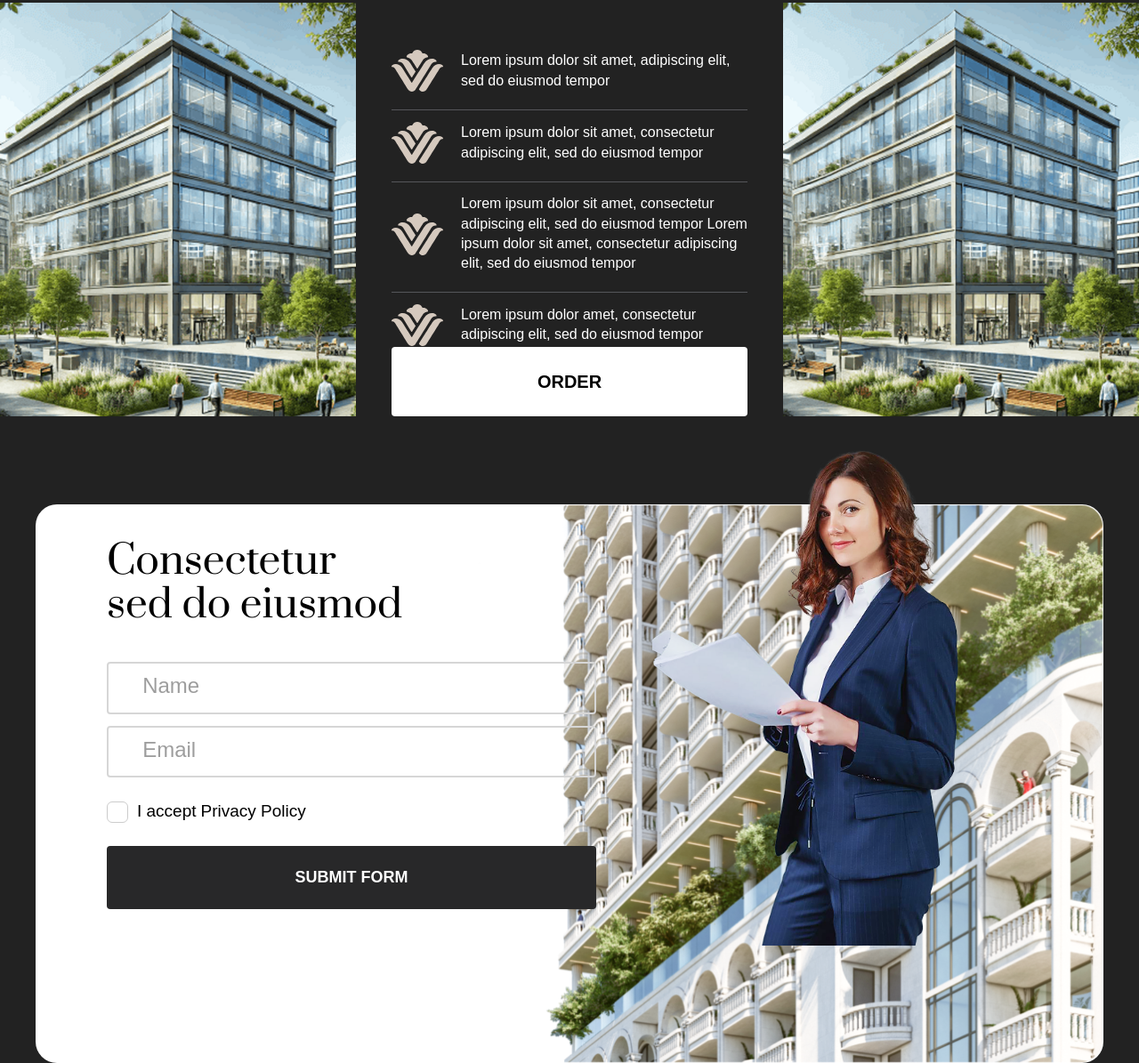
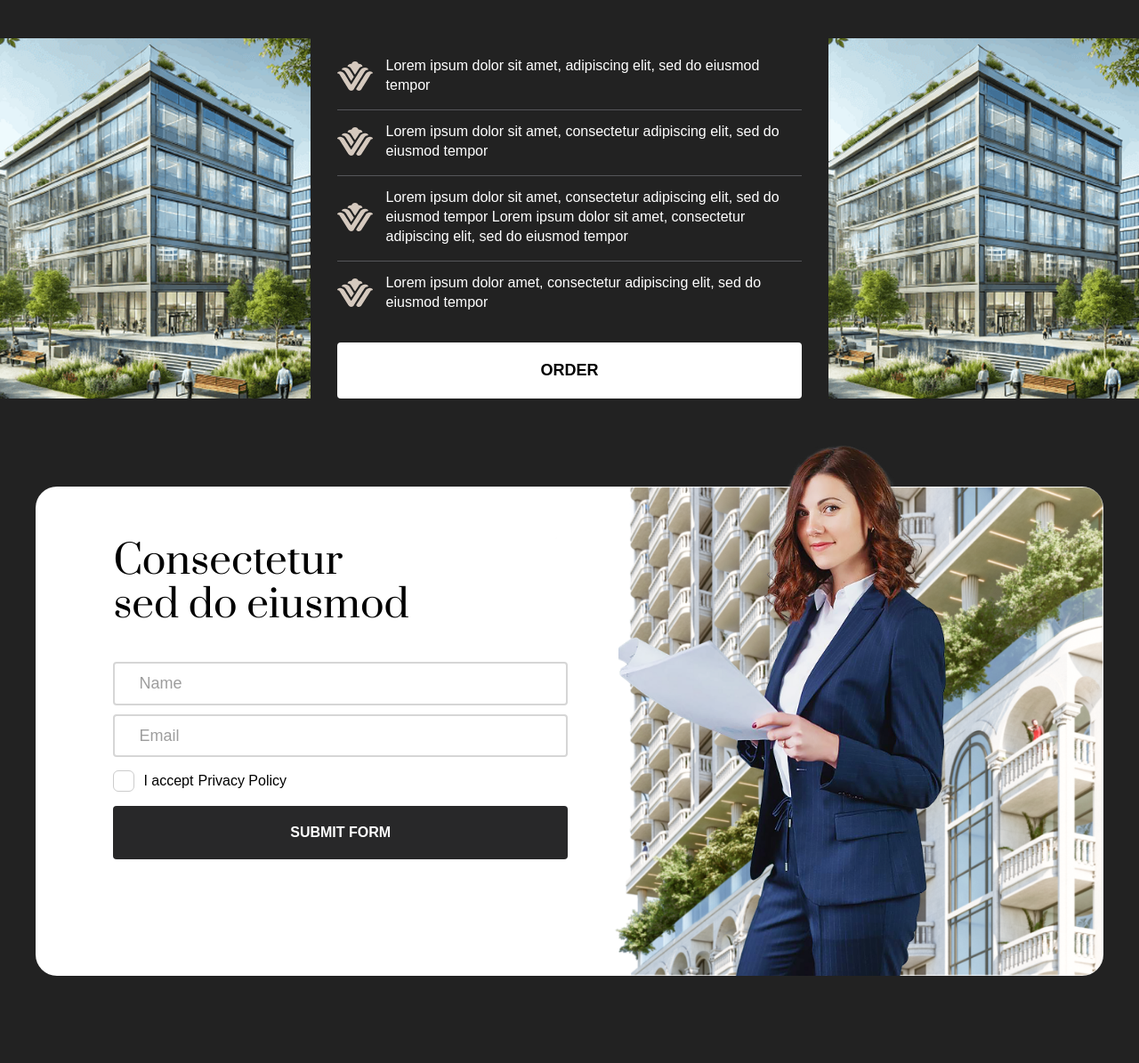
Before and after one commit to abdanila/MST_test, a plain HTML site: page index.html in a window 1280 px wide. Shown: the part 812-2007 px from the top of the page at 89% size. Drawn offline with Linux system fonts and the light colour scheme.

Commit message:
версия 1 с адаптивом до 1024px

```diff
--- a/index.html
+++ b/index.html
@@ -81,9 +81,7 @@
                             <button class="banner__content__order">SUBMIT FORM</button>
                         </form>
                     </div>
-                    <div class="form__content__grid__items form__content__grid__items-bg">
                         <img src="/img/women.png" alt="women" class="form__bg-2">
-                    </div>
                 </div>
             </div>
         </div>
@@ -113,7 +111,7 @@
                         <button class="banner__content__order footer__bottom__content__btn">ORDER</button>
                 </div>
                 <div class="footer__copyright">
-                   <p class="copyright"><span>&#169,</span> 2024 Copyright.</p>
+                   <p class="copyright"><span>&#169</span>2024, Copyright.</p>
                    <a href="#!" class="footer__copyright__link"><p class="privacy-policy">Privacy policy</p></a>
                    <a href="#!" class="footer__copyright__link"><p class="footer__end__text">Terms of Use</p></a>
                 </div>
--- a/style.css
+++ b/style.css
@@ -213,6 +213,7 @@ a{
   cursor: pointer;
   width: max-content;
   transition: 0.4s;
+  border-radius: 4px;
 }
 .banner__content__order:hover{
   background-color: #80902a;
@@ -325,7 +326,6 @@ a{
   transition: 0.4s;
   margin-top: 26px;
   border-radius: 4px;
-
 }
 .form-base button:hover{
   background-color: #80902a;
@@ -386,11 +386,11 @@ a{
 .form__content__grid__items-bg{
   position: relative;
 }
-.form__bg-2{
+.form__bg-2 {
   position: absolute;
-  top: -110px;
-  left: 52px;
-  width: 65%;
+  width: 448px;
+  bottom: 0;
+  right: 190px;
 }
 /* FOOTER */
 .footer{
@@ -542,9 +542,9 @@ a{
 }
 .form__bg-2 {
   position: absolute;
-  top: -115px;
-  left: -20px;
-  width: 70%;
+  width: 448px;
+  bottom: 0;
+  right: 190px;
 }
 }
 @media(max-width:1600px){
@@ -561,7 +561,7 @@ a{
   right: -40px;
 }
 .banner {
-  margin-top: 100px;
+  margin-top: 180px;
 }
 .banner__content__title {
   font-family: var(--font-base);
@@ -583,7 +583,6 @@ a{
   gap: 22px;
   margin-top: 50px;
 }
-
 .banner__content__order {
       background-color: #fff;
       padding: 28px 45px;
@@ -606,16 +605,38 @@ a{
   background-repeat: no-repeat;
 }
 .form__content__grid {
-  display: grid
-;
+  display: grid;
   grid-template-columns: 600px 1fr;
+}
+.form__input{
+  padding: 13.88px 20.82px 13.88px 38.16px;
+  border-radius: 4px;
+  border: 2px solid #d6d6d6;
+  width: clamp(20.9375rem, -22.9514rem + 68.5764vw, 45.625rem);
+  font-family: var(--font-02);
+  font-size: 24px;
+  line-height: 150%;
+}
+.form-base button{
+  padding: 32px 20.82px;
+  background-color: #282829;
+  color: #fff;
+  font-family: var(--font-02);
+  font-size: 20px;
+  font-weight: 700;
+  line-height: 150%;
+  width: clamp(20.9375rem, -22.9514rem + 68.5764vw, 45.625rem);
+  transition: 0.4s;
+  margin-top: 26px;
+  border-radius: 4px;
 }
 .form__bg-2 {
   position: absolute;
-  top: -101px;
-  left: 163px;
-  width: 55%;
+  width: 448px;
+  bottom: 0;
+  right: 190px;
 }
+
 .footer__bottom__content__link {
   display: flex;
   align-items: center;
@@ -632,7 +653,7 @@ a{
 .logo-text {
   font-family: var(--font-base);
   color: #fff;
-  font-size: 36px;
+  font-size: 32px;
   margin-right: 90px;
   cursor: pointer;
 }
@@ -686,28 +707,6 @@ a{
   line-height: 140%;
   color: rgb(255, 255, 255);
 }
-.form__input {
-  padding: 13.88px 20.82px 13.88px 38.16px;
-  border-radius: 4px;
-  border: 2px solid #d6d6d6;
-  width: 600px;
-  font-family: var(--font-02);
-  font-size: 18px;
-  line-height: 150%;
-}
-.form-base button {
-  padding: 22px 20.82px;
-  background-color: #282829;
-  color: #fff;
-  font-family: var(--font-02);
-  font-size: 18px;
-  font-weight: 700;
-  line-height: 150%;
-  width: 600px;
-  transition: 0.4s;
-  margin-top: 26px;
-  border-radius: 4px;
-}
 .form__content__grid {
   display: grid;
   grid-template-columns: 450px 1fr;
@@ -725,11 +724,34 @@ a{
   position: relative;
   right: -130px;
 }
+.banner-info__grid {
+  display: grid;
+  grid-template-columns: 1fr 1.5fr 1fr;
+  gap: 40px;
+}
 .banner-info__grid__items__list__li {
   display: flex;
   align-items: center;
-  gap: 20px;
-  padding: 0px 0px 20px;
+  gap: 15px;
+  padding: 0px 0px 15px;
+}
+.banner-info__grid__items__list {
+  display: flex;
+  flex-direction: column;
+  gap: 13px;
+  padding-top: 20px;
+}
+.banner-info__grid__items__list__li__img{
+  width: 40px;
+}
+.banner-info__grid__items__list__li button {
+  padding: 16px 42px;
+}
+.banner__content__price__text {
+  font-size: 20px;
+}
+.banner__content__price__num {
+  font-size: 28px;
 }
 .form__title {
   font-family: var(--font-base);
@@ -738,33 +760,53 @@ a{
   font-weight: 400;
   margin-bottom: 40px;
 }
+.form__bg-2 {
+  position: absolute;
+  width: 395px;
+  bottom: 0;
+  right: 190px;
+}
+.form__content{
+  background-color: #fff;
+  border-radius: 24px;
+  height: 550px;
+  padding: 60px 0px 60px clamp(3.125rem, -6.2317rem + 14.6199vw, 6.25rem);
+  background-image: url("/img/form-bg.png");
+  background-size: contain;
+  background-position-x: right;
+  background-repeat: no-repeat;
+}
+.form-base button {
+  padding: 18px 20.82px;
+  font-size: 16px;
+  margin-top: 16px;
+}
 .form__input {
-  padding: 13.88px 20.82px 13.88px 38.16px;
-  border-radius: 4px;
-  border: 2px solid #d6d6d6;
-  width: 550px;
-  font-family: var(--font-02);
+  padding: 8.88px 20.82px 8.88px 27.16px;
   font-size: 18px;
   line-height: 150%;
 }
-.form-base button {
-  padding: 22px 20.82px;
-  background-color: #282829;
-  color: #fff;
-  font-family: var(--font-02);
+.form__input::placeholder{
   font-size: 18px;
-  font-weight: 700;
-  line-height: 150%;
-  width: 550px;
-  transition: 0.4s;
-  margin-top: 26px;
-  border-radius: 4px;
+}
+.checkbox-label {
+  font-size: 16px;
+  margin-top: 5px;
+}
+.checkbox-label>a {
+  font-size: 16px;
+}
+.form__input-flex {
+  gap: 10px;
 }
 .footer__bottom__content__link {
   display: flex;
   align-items: center;
   gap: 20px;
   margin-right: 80px;
+}
+.footer__bottom__content__btn{
+  font-size: 18px;
 }
 .footer__copyright {
   display: flex;
@@ -773,3 +815,69 @@ a{
   padding: 53px 0px 43px 0px;
 }
 }
+@media(max-width:1280px){
+  .banner {
+    margin-top: 180px;
+}
+.banner__content__title {
+  font-size: 54px;
+}
+.banner__content__order {
+  padding: 18px 40px;
+}
+.banner__content__subtitle {
+  font-size: 32px;
+}
+  .header__banner img {
+    width: 80%;
+    position: relative;
+    right: -153px;
+}
+  .banner-info__grid {
+    display: grid;
+    grid-template-columns: 1fr 1.5fr 1fr;
+    gap: 30px;
+}
+.banner-info__grid__items__list__li button {
+  padding: 18px 36px;
+  font-size: 18px;
+}
+}
+@media(max-width:1024px){
+  .container {
+    padding: 0px 0px 0px 50px;
+}
+.container-form {
+  padding: 0px 40px;
+}
+.header{
+  background-color: rgba(0, 0, 0, 0.6)!important;
+}
+  .banner {
+    margin-top: 100px;
+}
+  .header__banner img {
+    width: 70%;
+    right: -229px;
+    top: 110px;
+}
+  .banner-info__grid {
+    display: grid;
+    grid-template-columns: 1fr 2fr 1fr;
+    gap: 20px;
+}
+.banner-info__grid__items__list__li__text {
+  font-size: 14px;
+  line-height: 120%;
+}
+.banner-info__grid__items__list__li button {
+  padding: 10px 36px;
+  font-size: 16px;
+}
+.banner-info__grid__items__list__li {
+  display: flex;
+  align-items: center;
+  gap: 15px;
+  padding: 0px 0px 5px;
+}
+}
```
